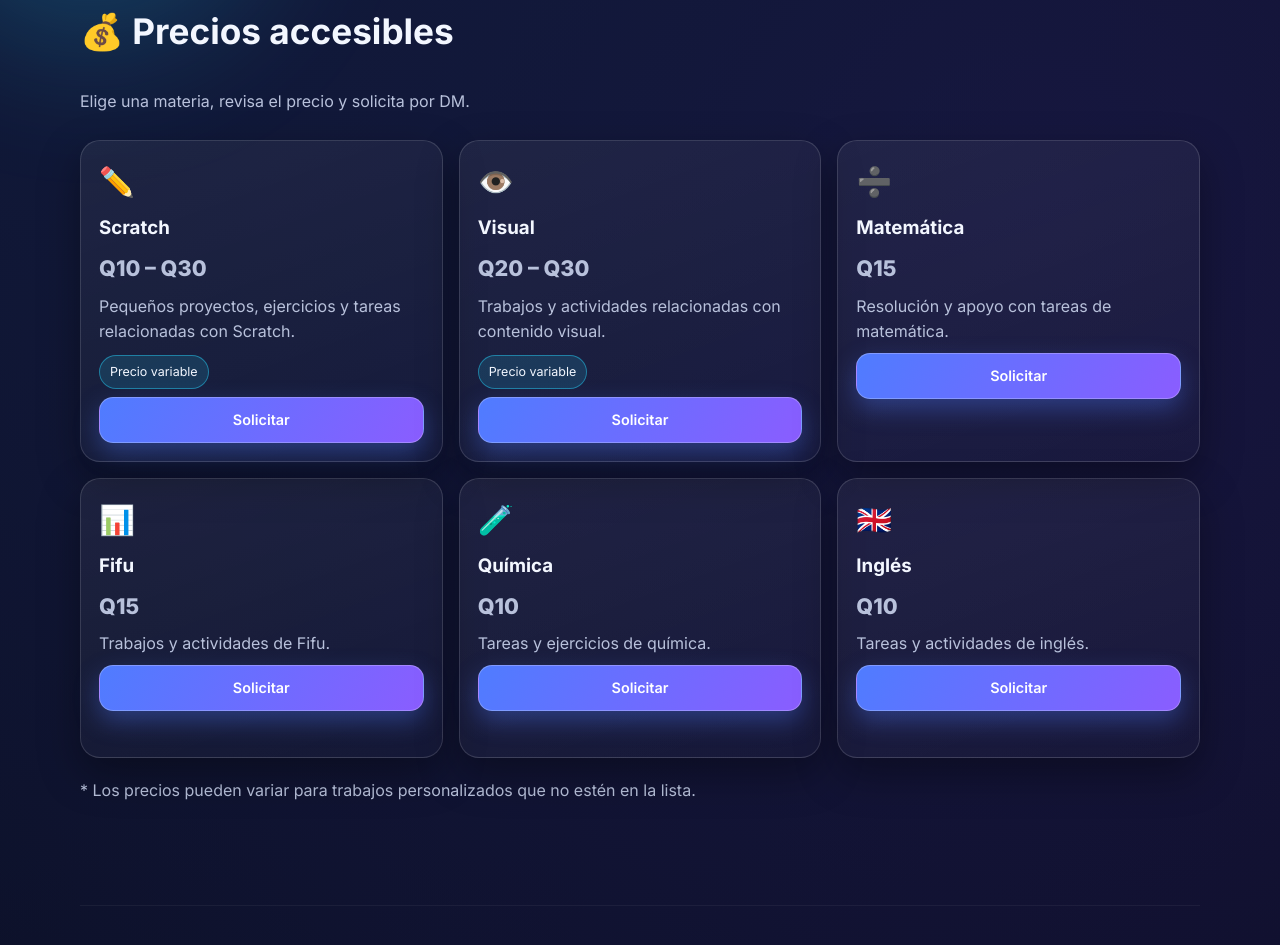
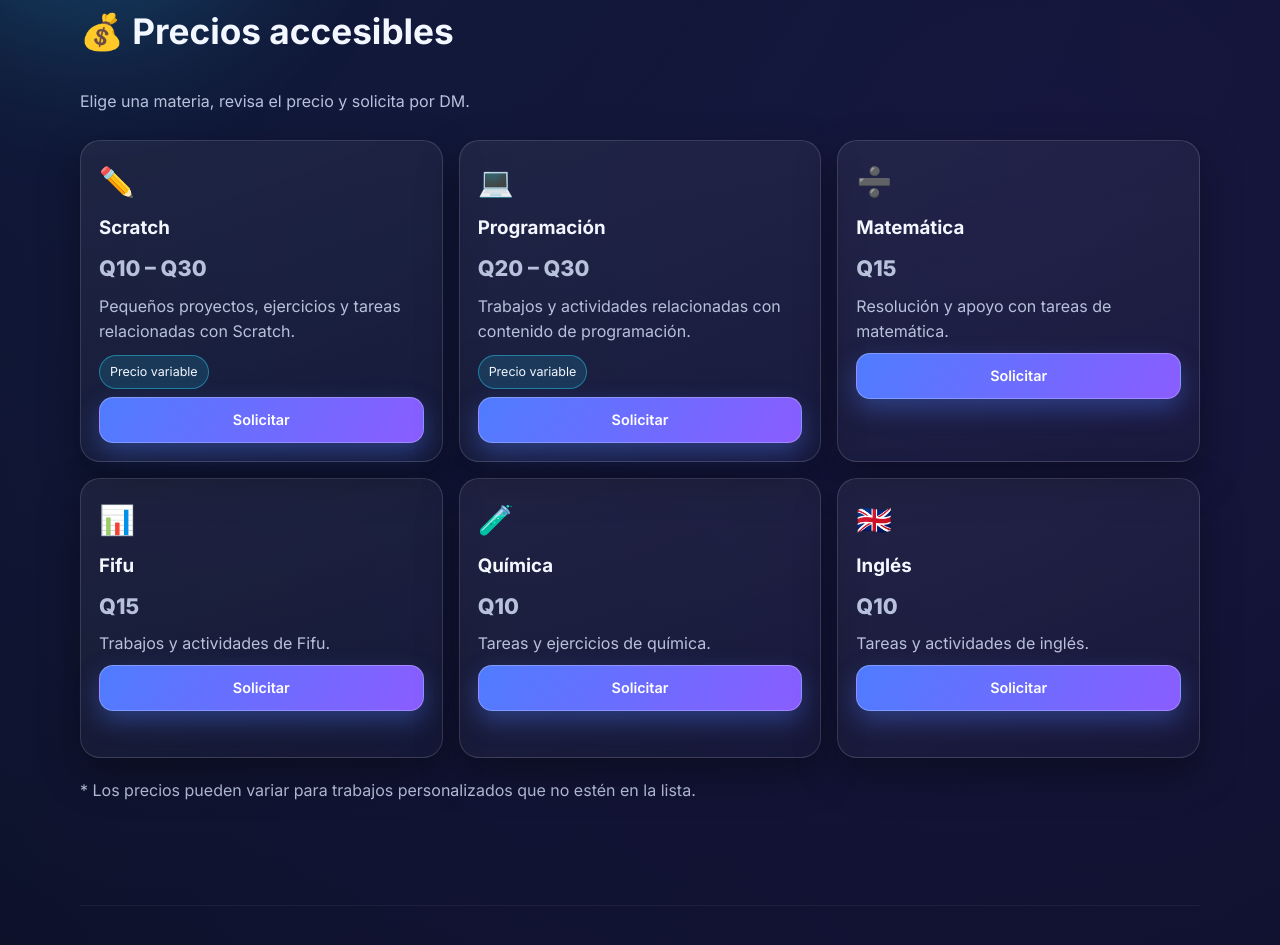
Before and after one commit to sebastianguitz64-ctrl/Paginaweb_tareas, a plain HTML site: page index.html in a window 1280 px wide. Shown: the part 875-1820 px from the top of the page. Drawn offline with Linux system fonts and the light colour scheme.

Commit message:
página oficial 1.0

```diff
--- a/index.html
+++ b/index.html
@@ -111,11 +111,11 @@
             <span class="tag">Precio variable</span>
             <a href="#contacto" class="btn btn-sm solicitar">Solicitar</a>
           </article>
-          <article class="price-card card tilt" data-subject="Visual">
-            <div class="icon">👁️</div>
-            <h3>Visual</h3>
+          <article class="price-card card tilt" data-subject="Programación">
+            <div class="icon">💻</div>
+            <h3>Programación</h3>
             <p class="price">Q20 – Q30</p>
-            <p>Trabajos y actividades relacionadas con contenido visual.</p>
+            <p>Trabajos y actividades relacionadas con contenido de programación.</p>
             <span class="tag">Precio variable</span>
             <a href="#contacto" class="btn btn-sm solicitar">Solicitar</a>
           </article>
```
